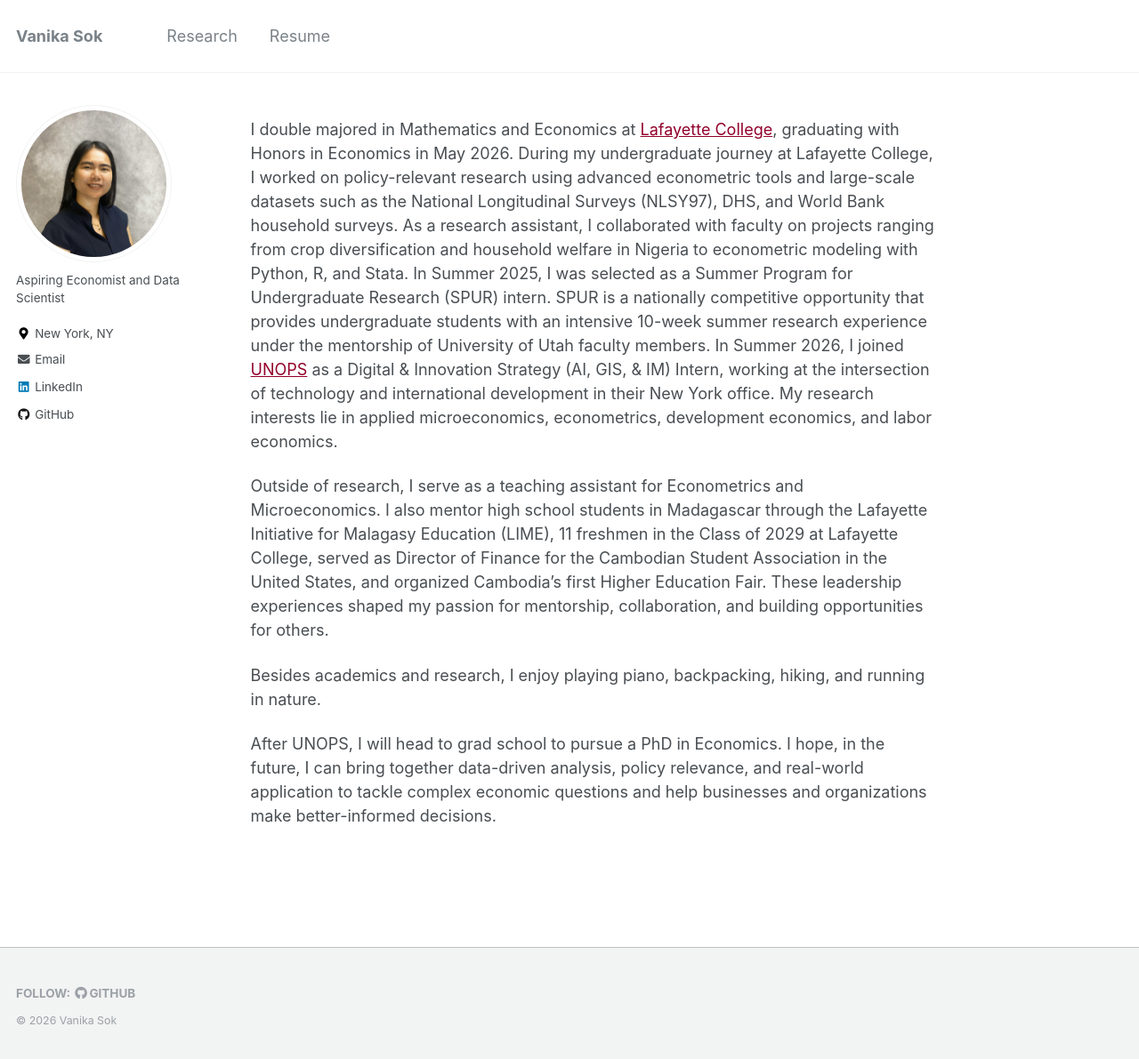
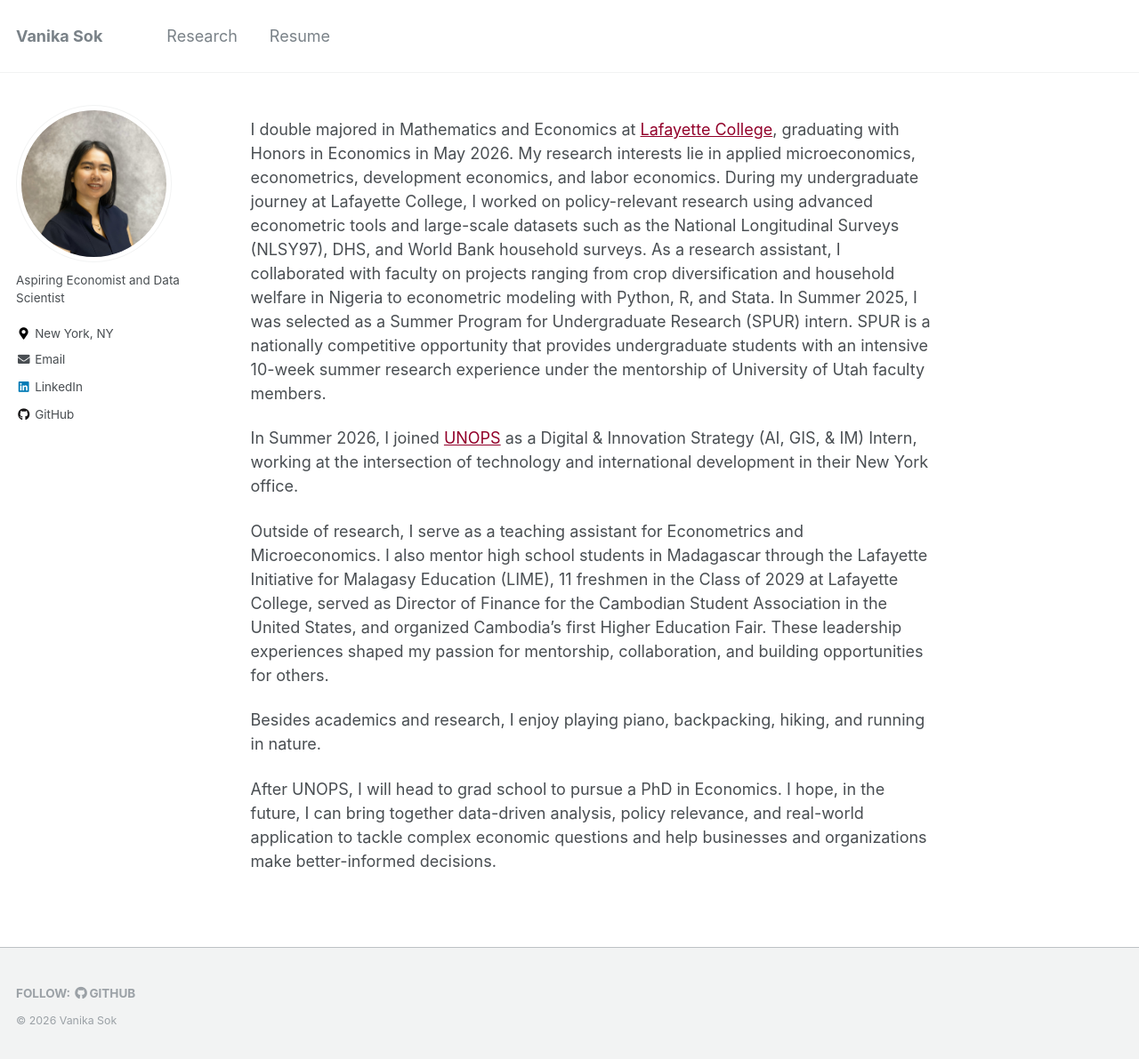
Before and after one commit to Vanika24/Vanika24.github.io, a Jekyll site: the page built from _pages/about.md, in a window 1280 px wide and 1194 px high. Shown: the top 1191 px of the window at 89% size. Built offline with Jekyll 4.4.1, drawn with Linux system fonts in a browser that asks for light colours.

Commit message:
Refactor about page content for clarity
Removed redundant sentence about research interests and adjusted the flow of the text.

```diff
--- a/_pages/about.md
+++ b/_pages/about.md
@@ -7,10 +7,9 @@ redirect_from:
   - /about/
   - /about.html
 ---
-I double majored in Mathematics and Economics at [Lafayette College](https://www.lafayette.edu/), graduating with Honors in Economics in May 2026.
-During my undergraduate journey at Lafayette College, I worked on policy-relevant research using advanced econometric tools and large-scale datasets such as the National Longitudinal Surveys (NLSY97), DHS, and World Bank household surveys. As a research assistant, I collaborated with faculty on projects ranging from crop diversification and household welfare in Nigeria to econometric modeling with Python, R, and Stata. In Summer 2025, I was selected as a Summer Program for Undergraduate Research (SPUR) intern. SPUR is a nationally competitive opportunity that provides undergraduate students with an intensive 10-week summer research experience under the mentorship of University of Utah faculty members.
+I double majored in Mathematics and Economics at [Lafayette College](https://www.lafayette.edu/), graduating with Honors in Economics in May 2026. My research interests lie in applied microeconomics, econometrics, development economics, and labor economics. During my undergraduate journey at Lafayette College, I worked on policy-relevant research using advanced econometric tools and large-scale datasets such as the National Longitudinal Surveys (NLSY97), DHS, and World Bank household surveys. As a research assistant, I collaborated with faculty on projects ranging from crop diversification and household welfare in Nigeria to econometric modeling with Python, R, and Stata. In Summer 2025, I was selected as a Summer Program for Undergraduate Research (SPUR) intern. SPUR is a nationally competitive opportunity that provides undergraduate students with an intensive 10-week summer research experience under the mentorship of University of Utah faculty members.
+
 In Summer 2026, I joined [UNOPS](https://www.unops.org/) as a Digital & Innovation Strategy (AI, GIS, & IM) Intern, working at the intersection of technology and international development in their New York office.
-My research interests lie in applied microeconomics, econometrics, development economics, and labor economics.
 
 Outside of research, I serve as a teaching assistant for Econometrics and Microeconomics. I also mentor high school students in Madagascar through the Lafayette Initiative for Malagasy Education (LIME), 11 freshmen in the Class of 2029 at Lafayette College, served as Director of Finance for the Cambodian Student Association in the United States, and organized Cambodia's first Higher Education Fair. These leadership experiences shaped my passion for mentorship, collaboration, and building opportunities for others.
 
```
